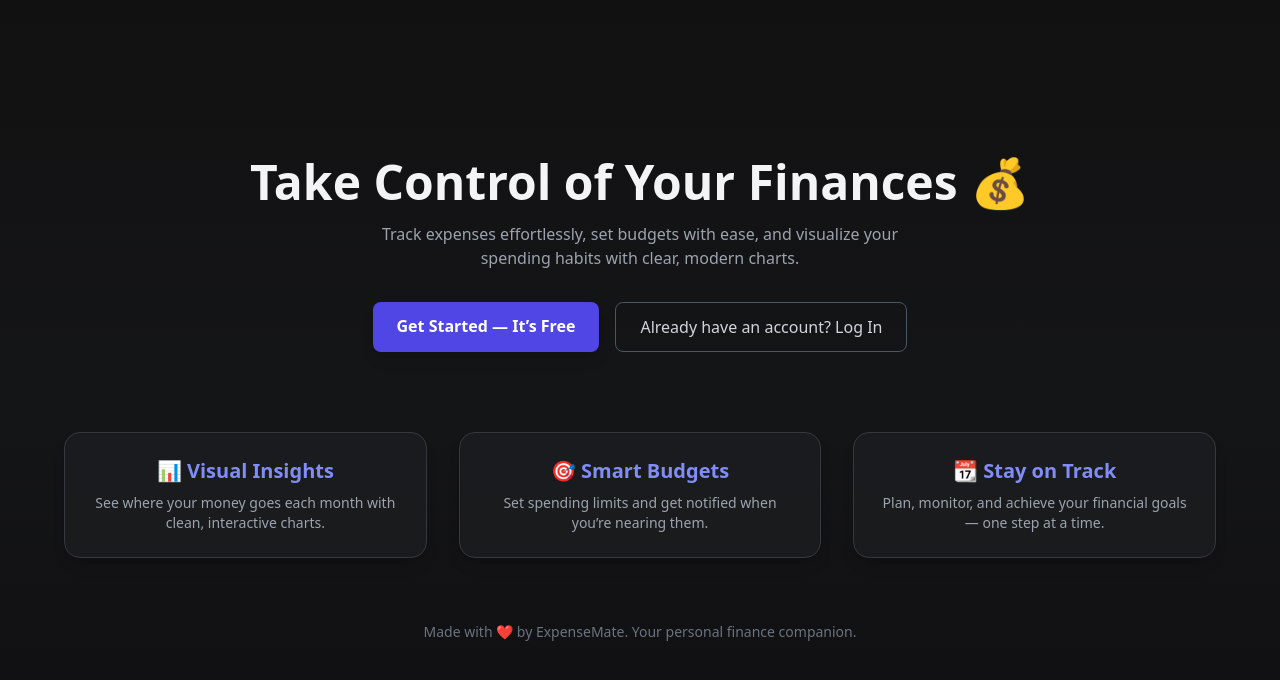
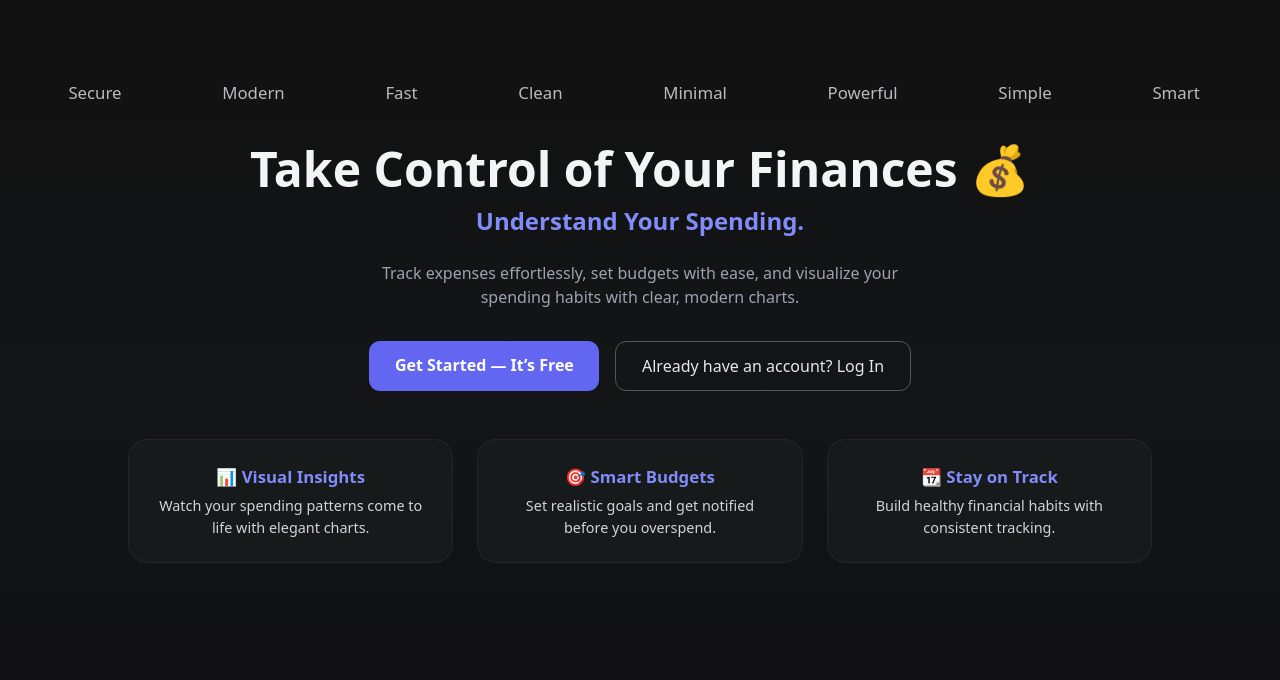
Before and after one commit to Poopinator/expense-tracker, a Vue app in the folder frontend/: page / in a window 1280 px wide. Shown: the top 680 px of the page. Built offline with nearby package versions, Linux system fonts and the light colour scheme.

Commit message:
Home page V2

```diff
--- a/frontend/src/views/HomeView.vue
+++ b/frontend/src/views/HomeView.vue
@@ -1,75 +1,241 @@
 <template>
-  <div class="relative min-h-screen bg-gradient-to-b from-[#111] via-[#141517] to-[#0f0f10] text-gray-100 flex flex-col items-center justify-center text-center px-6">
-    <!-- 🌟 Background particles -->
+  <div
+    class="relative min-h-screen bg-gradient-to-b from-[#111] via-[#141517] to-[#0f0f10] text-gray-100 flex flex-col items-center text-center px-6 pt-20 pb-16"
+  >
+    <!-- 🌌 Background Particles -->
     <div class="particle-bg"></div>
 
+    <!-- ⭐ Continuous Infinite Scrolling Banner -->
+    <div class="banner-shell mb-10">
+      <div class="banner-track">
+        <!-- First lane -->
+        <div class="banner-lane">
+          <span
+            v-for="(w, i) in bannerWords"
+            :key="'lane1-' + i"
+            class="banner-item"
+          >
+            {{ w }}
+          </span>
+        </div>
+
+        <!-- Second lane (duplicate for seamless loop) -->
+        <div class="banner-lane">
+          <span
+            v-for="(w, i) in bannerWords"
+            :key="'lane2-' + i"
+            class="banner-item"
+          >
+            {{ w }}
+          </span>
+        </div>
+      </div>
+    </div>
+
     <!-- 💸 Hero Section -->
-    <h1 class="text-4xl md:text-5xl font-extrabold mb-4">
+    <h1 class="text-4xl md:text-5xl font-extrabold mb-3">
       Take Control of Your Finances 💰
     </h1>
+
+    <!-- ✨ Rotating subtitle -->
+    <h2 class="text-xl md:text-2xl text-indigo-400 font-semibold h-8 overflow-hidden mb-6">
+      <transition-group name="fade-up" tag="div">
+        <div :key="currentWord" class="animated-word">
+          {{ currentWord }}
+        </div>
+      </transition-group>
+    </h2>
+
     <p class="text-gray-400 max-w-xl mb-8">
-      Track expenses effortlessly, set budgets with ease, and visualize your spending habits with clear, modern charts.
+      Track expenses effortlessly, set budgets with ease, and visualize your spending
+      habits with clear, modern charts.
     </p>
 
-    <!-- 🚀 CTA Buttons -->
-    <div class="flex flex-wrap justify-center gap-4">
-      <RouterLink
-        to="/register"
-        class="bg-indigo-600 hover:bg-indigo-500 text-white font-semibold px-6 py-3 rounded-lg shadow-lg hover:shadow-indigo-500/30 transition-all duration-200"
-      >
+    <!-- 🚀 CTAs -->
+    <div class="flex flex-wrap justify-center gap-4 mb-12">
+      <RouterLink to="/register" class="btn-primary">
         Get Started — It’s Free
       </RouterLink>
-      <RouterLink
-        to="/login"
-        class="border border-gray-600 text-gray-300 hover:text-white hover:border-indigo-400 px-6 py-3 rounded-lg transition-all duration-200"
-      >
+
+      <RouterLink to="/login" class="btn-secondary">
         Already have an account? Log In
       </RouterLink>
     </div>
 
     <!-- 💡 Feature Highlights -->
-    <section class="mt-20 grid md:grid-cols-3 gap-8 max-w-6xl w-full">
-      <div class="p-6 rounded-2xl bg-[#1d1f22]/70 border border-[#35383E] shadow-lg hover:shadow-indigo-500/20 transition">
-        <h3 class="text-xl font-semibold text-indigo-400 mb-2">📊 Visual Insights</h3>
-        <p class="text-gray-400 text-sm">See where your money goes each month with clean, interactive charts.</p>
+    <section class="grid md:grid-cols-3 gap-6 max-w-5xl w-full">
+      <div class="feature-card">
+        <h3 class="feature-title">📊 Visual Insights</h3>
+        <p class="feature-text">
+          Watch your spending patterns come to life with elegant charts.
+        </p>
       </div>
 
-      <div class="p-6 rounded-2xl bg-[#1d1f22]/70 border border-[#35383E] shadow-lg hover:shadow-indigo-500/20 transition">
-        <h3 class="text-xl font-semibold text-indigo-400 mb-2">🎯 Smart Budgets</h3>
-        <p class="text-gray-400 text-sm">Set spending limits and get notified when you’re nearing them.</p>
+      <div class="feature-card">
+        <h3 class="feature-title">🎯 Smart Budgets</h3>
+        <p class="feature-text">
+          Set realistic goals and get notified before you overspend.
+        </p>
       </div>
 
-      <div class="p-6 rounded-2xl bg-[#1d1f22]/70 border border-[#35383E] shadow-lg hover:shadow-indigo-500/20 transition">
-        <h3 class="text-xl font-semibold text-indigo-400 mb-2">📆 Stay on Track</h3>
-        <p class="text-gray-400 text-sm">Plan, monitor, and achieve your financial goals — one step at a time.</p>
+      <div class="feature-card">
+        <h3 class="feature-title">📆 Stay on Track</h3>
+        <p class="feature-text">
+          Build healthy financial habits with consistent tracking.
+        </p>
       </div>
     </section>
-
-    <!-- 📎 Footer CTA -->
-    <p class="mt-16 text-gray-500 text-sm">
-      Made with ❤️ by ExpenseMate. Your personal finance companion.
-    </p>
   </div>
 </template>
 
 <script setup>
-// no special logic needed — purely presentational
+import { ref, onMounted } from "vue";
+
+// Rotating subtitle under main heading
+const rotatingWords = [
+  "Track. Budget. Grow.",
+  "Understand Your Spending.",
+  "Master Your Money.",
+  "Stay Financially Confident.",
+  "Build Smarter Habits.",
+];
+
+const currentWord = ref(rotatingWords[0]);
+let wordIndex = 0;
+
+onMounted(() => {
+  setInterval(() => {
+    wordIndex = (wordIndex + 1) % rotatingWords.length;
+    currentWord.value = rotatingWords[wordIndex];
+  }, 2500);
+});
+
+// Banner words
+const bannerWords = [
+  "Simple",
+  "Smart",
+  "Secure",
+  "Modern",
+  "Fast",
+  "Clean",
+  "Minimal",
+  "Powerful",
+];
 </script>
 
 <style scoped>
+/* 💫 Slim, smooth feature cards */
+.feature-card {
+  padding: 1.5rem;
+  border-radius: 1.2rem;
+  background: rgba(29, 31, 34, 0.55);
+  border: 1px solid rgba(53, 56, 62, 0.4);
+  backdrop-filter: blur(6px);
+  transition: 0.2s ease;
+}
+.feature-card:hover {
+  transform: translateY(-4px);
+  box-shadow: 0 0 14px rgba(99, 102, 241, 0.25);
+}
+.feature-title {
+  color: #818cf8;
+  font-size: 1.05rem;
+  font-weight: 600;
+  margin-bottom: 0.35rem;
+}
+.feature-text {
+  font-size: 0.9rem;
+  color: #d1d5db;
+}
+
+/* 🎛 Buttons */
+.btn-primary {
+  background: #6366f1;
+  padding: 0.75rem 1.6rem;
+  border-radius: 0.7rem;
+  font-weight: 600;
+  color: white;
+  transition: 0.2s;
+}
+.btn-primary:hover {
+  background: #4f51e8;
+  box-shadow: 0 0 20px rgba(99, 102, 241, 0.3);
+}
+.btn-secondary {
+  border: 1px solid #555;
+  padding: 0.75rem 1.6rem;
+  border-radius: 0.7rem;
+  color: #e5e7eb;
+  transition: 0.2s;
+}
+.btn-secondary:hover {
+  border-color: #818cf8;
+  color: white;
+}
+
+/* 🔁 Rotating subtitle animation */
+.fade-up-enter-active,
+.fade-up-leave-active {
+  transition: all 0.5s ease;
+}
+.fade-up-enter-from,
+.fade-up-leave-to {
+  opacity: 0;
+  transform: translateY(10px);
+}
+.animated-word {
+  height: 32px; /* keeps layout from jumping */
+}
+
+/* 🧷 Marquee banner (no gaps) */
+.banner-shell {
+  width: 100%;
+  overflow: hidden;
+}
+.banner-track {
+  display: flex;
+  width: 200%;           /* two lanes side-by-side */
+  animation: banner-slide 20s linear infinite;
+}
+.banner-lane {
+  flex: 0 0 50%;         /* each lane always fills full viewport width */
+  display: flex;
+  justify-content: space-around;
+  align-items: center;
+}
+.banner-item {
+  font-size: 1.05rem;
+  color: #e5e7eb;
+  opacity: 0.8;
+  white-space: nowrap;
+}
+@keyframes banner-slide {
+  0% {
+    transform: translateX(0);
+  }
+  100% {
+    transform: translateX(-50%);
+  }
+}
+
+/* 🌌 Particle background */
 .particle-bg {
   position: absolute;
   inset: 0;
   z-index: -10;
   pointer-events: none;
-  background: radial-gradient(circle at 20% 30%, rgba(99,102,241,0.15), transparent 60%),
-              radial-gradient(circle at 80% 70%, rgba(236,72,153,0.1), transparent 60%),
-              radial-gradient(circle at 50% 50%, rgba(59,130,246,0.08), transparent 70%);
+  background:
+    radial-gradient(circle at 20% 30%, rgba(99, 102, 241, 0.18), transparent 60%),
+    radial-gradient(circle at 80% 70%, rgba(236, 72, 153, 0.13), transparent 60%),
+    radial-gradient(circle at 50% 50%, rgba(59, 130, 246, 0.1), transparent 70%);
   animation: drift 20s infinite alternate ease-in-out;
 }
-
 @keyframes drift {
-  0% { background-position: 20% 30%, 80% 70%, 50% 50%; }
-  100% { background-position: 70% 40%, 30% 60%, 60% 50%; }
+  0% {
+    background-position: 20% 30%;
+  }
+  100% {
+    background-position: 70% 40%;
+  }
 }
 </style>
```
Also changed, not shown: 2 other files (tests, documents, lock files or other folders).
